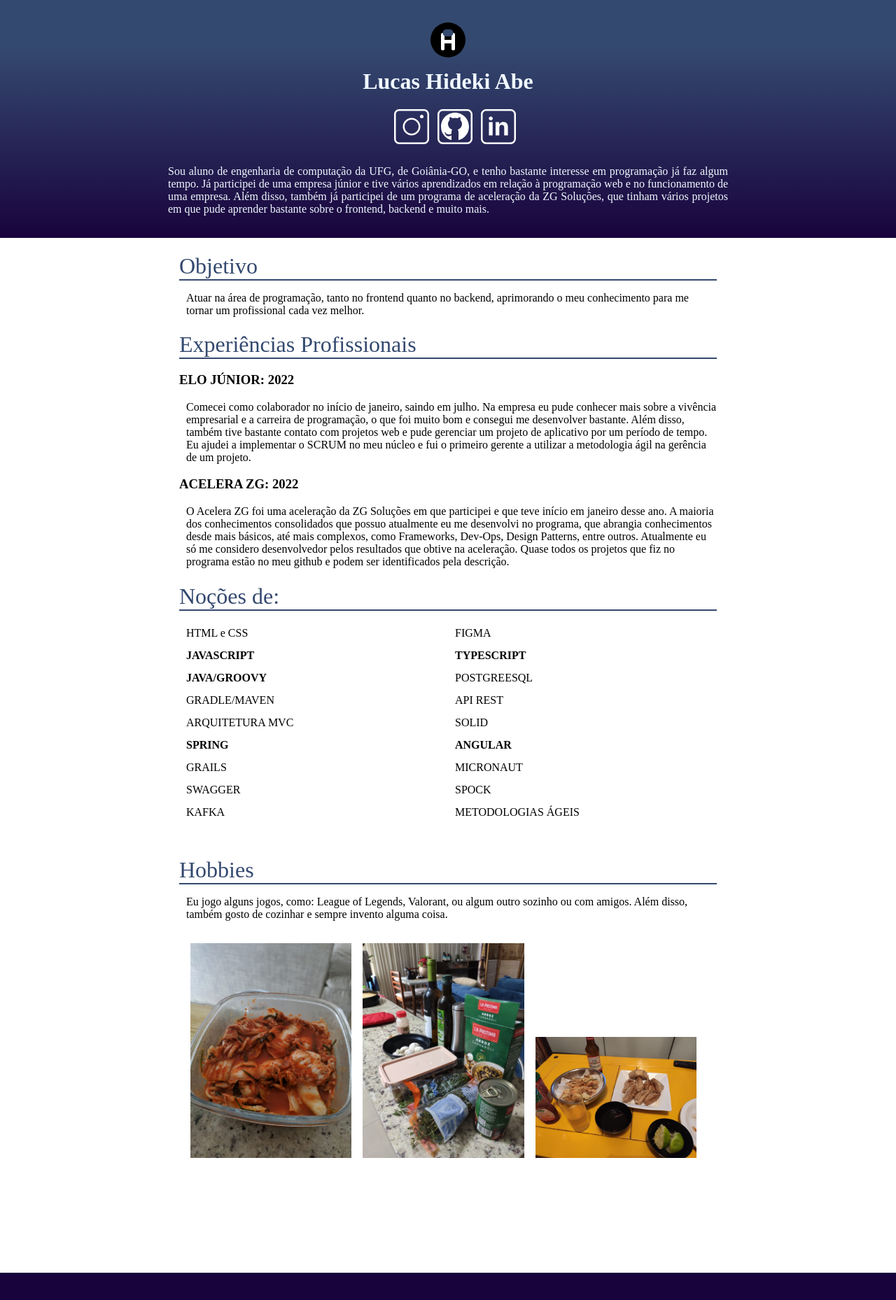
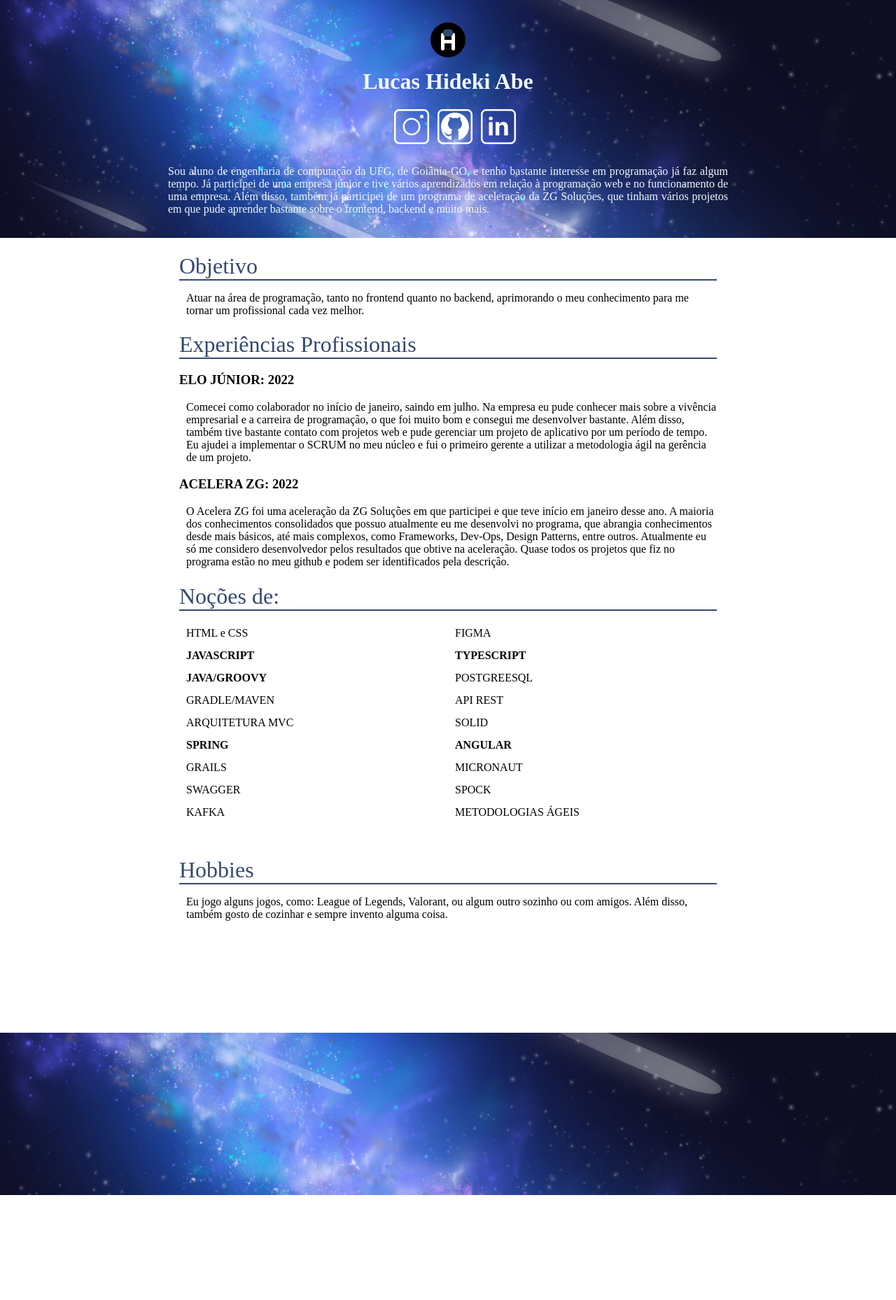
Before and after one commit to hideki-abe/curriculo, an Angular app: page / in a window 1280 px wide. Shown: the top 1858 px of the page at 70% size. After the commit the page ends 1708 px from the top, so only its background shows below. Built offline with nearby package versions, Linux system fonts and the light colour scheme.

Commit message:
background

```diff
--- a/src/app/app.component.css
+++ b/src/app/app.component.css
@@ -10,11 +10,6 @@
 a:hover{
     color: rgb(49, 49, 49);
     transition: 0.5s;
-}
-
-.apresentacao {
-    background-image: linear-gradient(to bottom, #34496f 20%, rgb(25, 3, 61));
-
 }
 
 .nome{
@@ -75,7 +70,15 @@
 
 }
 
-#footer{
+#header{
+    background-image: url(../assets/footer.jpg);
+    background: url(../assets/footer.jpg) no-repeat left top, linear-gradient(#eb01a5, #d13531);
+    background-size:100%;
+}
+
+footer{
+    background-image: url(../assets/footer.jpg);
+    background-size:100%;
     position: relative;
     color: white;
     bottom: 0px;
--- a/src/app/app.component.html
+++ b/src/app/app.component.html
@@ -1,4 +1,4 @@
-<header class="header">
+<header id="header">
   <div>
       <div class="apresentacao" >
           <div class="foto_de_perfil">
--- a/src/app/conteudo/tela-conteudo/tela-conteudo.component.html
+++ b/src/app/conteudo/tela-conteudo/tela-conteudo.component.html
@@ -62,6 +62,7 @@
             Eu jogo alguns jogos, como: League of Legends, Valorant, ou algum outro sozinho ou com amigos. Além disso,
             também gosto de cozinhar e sempre invento alguma coisa.
         </p>
+        <!---
         <div class="comidas">
             <img src="../../../assets/WhatsApp Image 2022-08-14 at 16.37.30.jpeg"/>
 
@@ -70,5 +71,7 @@
             <img src="../../../assets/WhatsApp Image 2022-08-14 at 16.39.28.jpeg"/>
 
         </div>
+
+        -->
     </div>
 </div>
```
Also changed, not shown: src/assets/footer.jpg (added).
